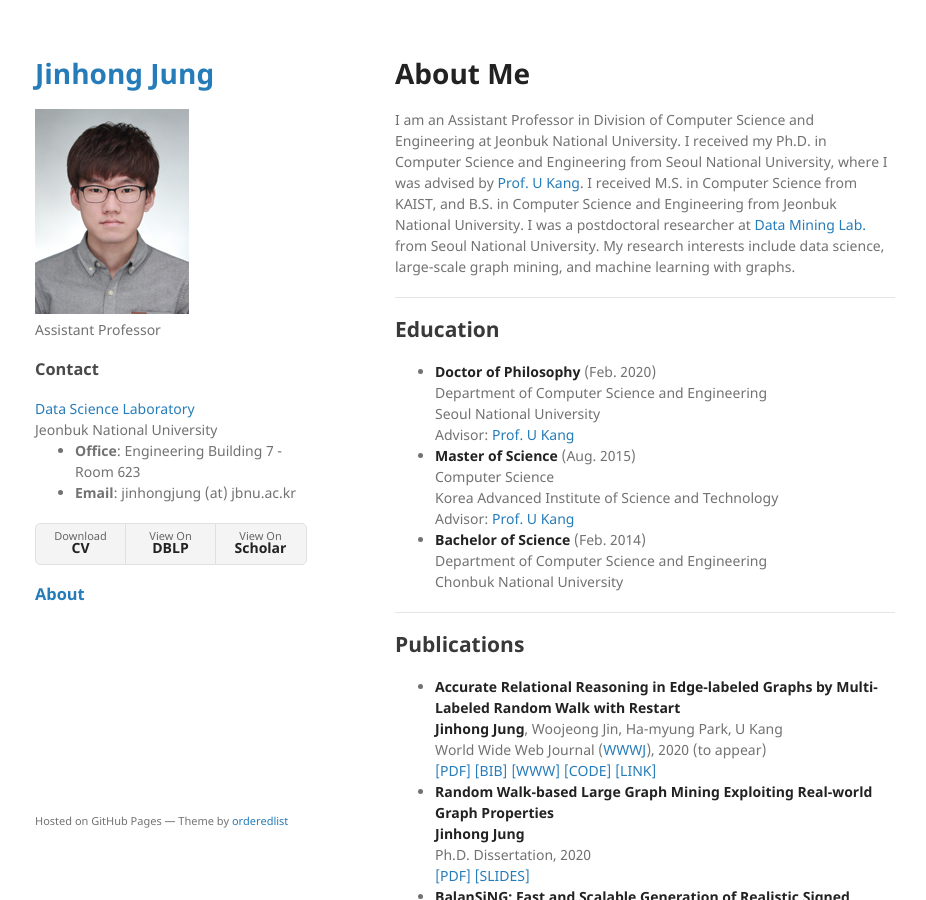
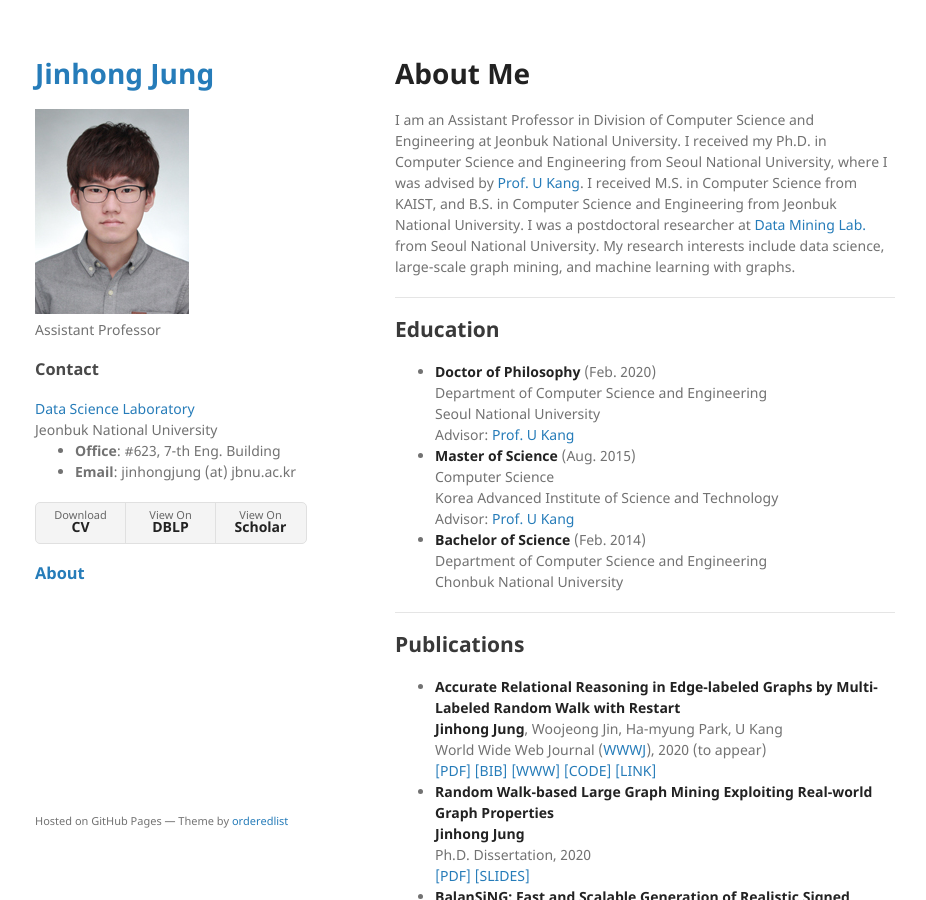
Before and after one commit to jinhongjung/jinhongjung.github.io, a Jekyll site: the page built from index.md, in a window 1280 px wide and 900 px high. Shown: the whole window, without its empty margins (175-1101 px from the left). Built offline with Jekyll 4.4.1, drawn with Linux system fonts in a browser that asks for light colours; our own code applies the rules of GitHub Pages for plain Markdown files.

Commit message:
modify files

```diff
--- a/_layouts/default.html
+++ b/_layouts/default.html
@@ -44,7 +44,7 @@
 		<a href="">Data Science Laboratory</a></br>
 		Jeonbuk National University</br>
 		<ul>
-			<li><b>Office</b>: Engineering Building 7 - Room 623 </li>
+			<li><b>Office</b>: #623, 7-th Eng. Building </li>
 			<li><b>Email</b>: jinhongjung (at) jbnu.ac.kr </li>
 		</ul>
 
```
